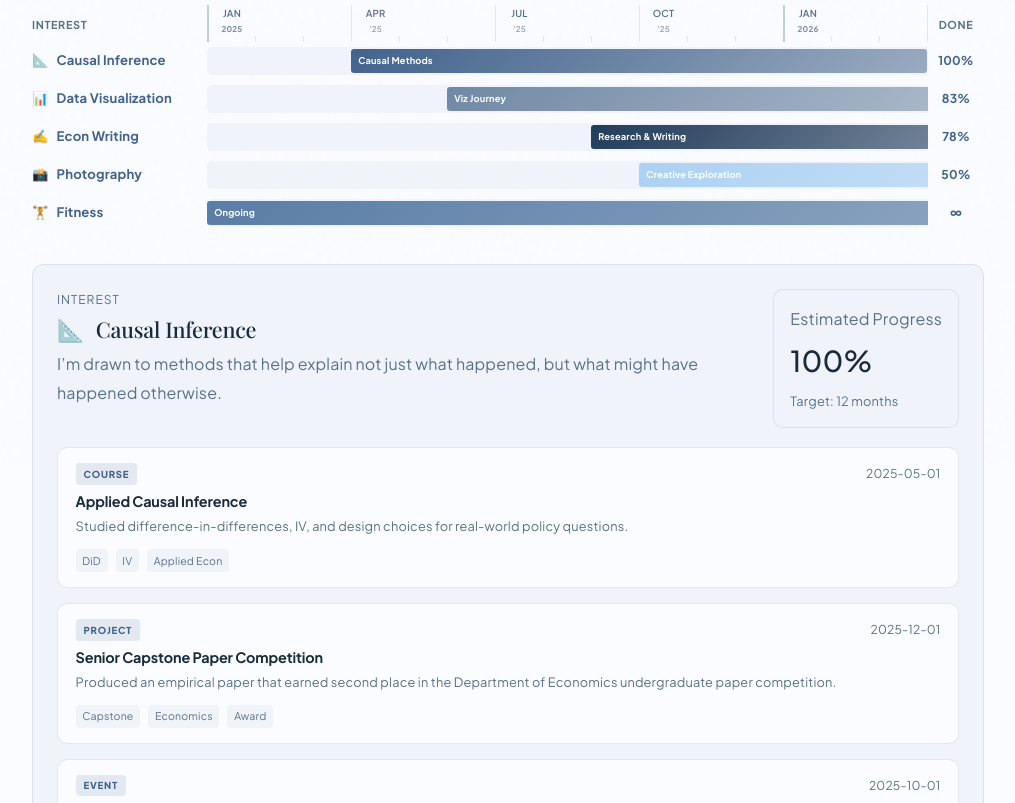
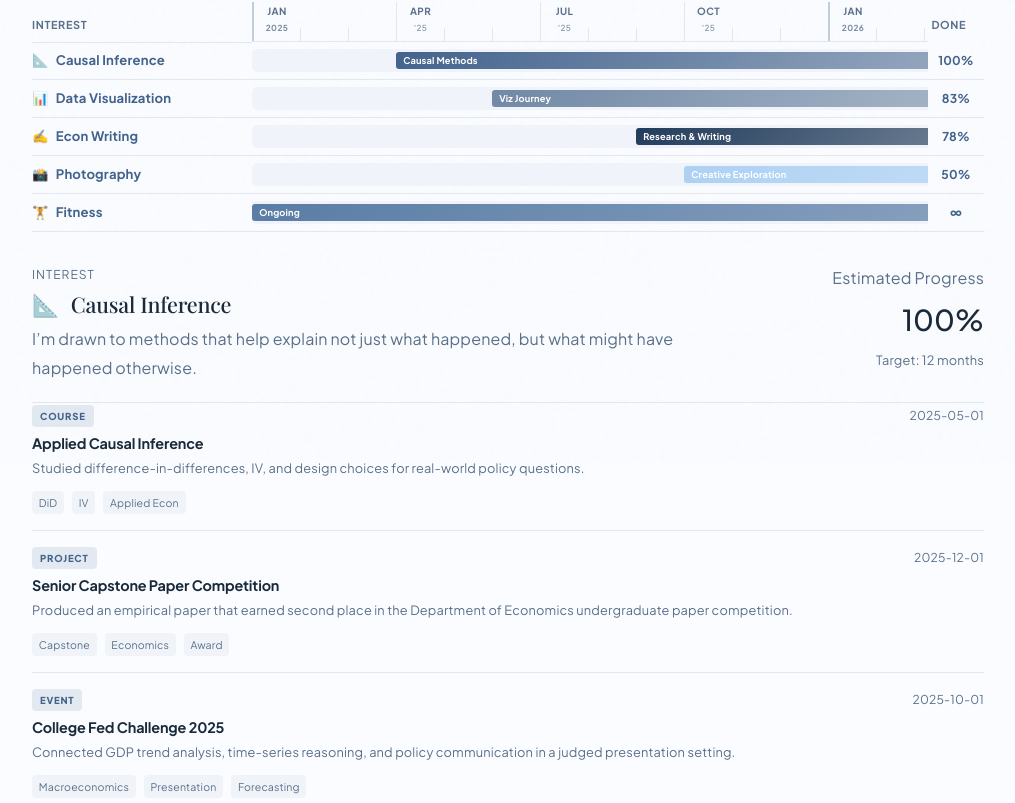
Before and after one commit to Bonita-Chen/Bonita-Chen.github.io, a Next.js app: page /interests in a window 1280 px wide. Shown: the part 337-1140 px from the top of the page, without its empty margins (132-1147 px from the left). Built offline with nearby package versions, Linux system fonts and the light colour scheme; no server answers; a web font is replaced by a local one.

Commit message:
Refine interests timeline and update contact links

```diff
--- a/app/contact/page.tsx
+++ b/app/contact/page.tsx
@@ -8,7 +8,7 @@ import { createPageMetadata } from '@/lib/metadata';
 
 export const metadata: Metadata = createPageMetadata({
   title: 'Contact',
-  description: 'Contact Baojia Chen via email or LinkedIn.',
+  description: 'Contact Baojia Chen via email, LinkedIn, or GitHub.',
   path: '/contact/',
 });
 
--- a/app/styles/dark-mode.css
+++ b/app/styles/dark-mode.css
@@ -151,10 +151,13 @@
 
 [data-theme='dark'] .post-cover,
 [data-theme='dark'] .project-card,
-[data-theme='dark'] .interest-detail,
-[data-theme='dark'] .gantt-layout,
 [data-theme='dark'] .admin-panel-card {
   background: rgba(22, 34, 49, 0.78);
+}
+
+[data-theme='dark'] .interest-detail,
+[data-theme='dark'] .gantt-layout {
+  background: transparent;
 }
 
 /*
--- a/app/styles/pages/interests.css
+++ b/app/styles/pages/interests.css
@@ -26,7 +26,7 @@
 
 .gantt-layout {
   display: grid;
-  grid-template-columns: 175px minmax(0, 1fr) 56px;
+  grid-template-columns: 220px minmax(0, 1fr) 56px;
   gap: 0;
   align-items: start;
 }
@@ -43,6 +43,7 @@
   display: flex;
   align-items: flex-end;
   padding-bottom: 0.4rem;
+  padding-right: 0.9rem;
   font-size: 0.68rem;
   font-weight: 700;
   text-transform: uppercase;
@@ -56,6 +57,7 @@
   height: 38px;
   display: flex;
   align-items: center;
+  border-bottom: 1px solid var(--color-border);
 }
 
 /* — Left column: labels — */
@@ -65,7 +67,7 @@
 }
 
 .gantt-label {
-  gap: 0.5rem;
+  gap: 0.45rem;
   color: var(--color-accent);
   text-decoration: none;
   font-weight: 650;
@@ -74,12 +76,15 @@
   white-space: nowrap;
   overflow: hidden;
   text-overflow: ellipsis;
+  text-decoration-color: transparent;
+  transition: color var(--duration-fast) var(--ease-out);
 }
 
 .gantt-label:hover {
   color: var(--color-accent-hover);
   text-decoration: underline;
   text-underline-offset: 3px;
+  text-decoration-color: var(--color-accent-underline);
 }
 
 /* — Middle column: scrollable timeline — */
@@ -116,6 +121,7 @@
   display: grid;
   grid-template-columns: repeat(var(--month-count, 15), 1fr);
   align-items: flex-end;
+  border-bottom: 1px solid var(--color-border);
 }
 
 .gantt-month {
@@ -123,13 +129,13 @@
   flex-direction: column;
   align-items: center;
   justify-content: flex-end;
-  padding-bottom: 0.3rem;
+  padding: 0.35rem 0;
   color: var(--color-fg-light);
-  font-size: 0.6rem;
-  font-weight: 600;
+  font-size: 0.62rem;
+  font-weight: 700;
   text-transform: uppercase;
   text-align: center;
-  letter-spacing: 0.02em;
+  letter-spacing: 0.04em;
   border-left: 1px solid var(--color-border);
   min-width: 0;
   overflow: hidden;
@@ -149,7 +155,7 @@
 
 .gantt-month small {
   display: block;
-  font-size: 0.5rem;
+  font-size: 0.52rem;
   font-weight: 600;
   opacity: 0.65;
   margin-top: 1px;
@@ -175,11 +181,17 @@
   opacity: 1;
 }
 
+.gantt-col-left .gantt-label:first-of-type,
+.gantt-timeline-inner .gantt-track:first-of-type,
+.gantt-col-right .gantt-progress:first-of-type {
+  border-top: 1px solid var(--color-border);
+}
+
 /* Track rows */
 .gantt-track {
   position: relative;
   height: 38px;
-  padding: 5px 0;
+  padding: 0;
 }
 
 .gantt-track::before {
@@ -187,8 +199,8 @@
   position: absolute;
   left: 0;
   right: 0;
-  top: 5px;
-  bottom: 5px;
+  top: 7px;
+  bottom: 7px;
   background: var(--color-bg-alt);
   border-radius: 5px;
 }
@@ -197,8 +209,8 @@
   position: absolute;
   left: var(--interest-left);
   width: var(--interest-width);
-  top: 7px;
-  bottom: 7px;
+  top: 10px;
+  bottom: 10px;
   display: inline-flex;
   align-items: center;
   border-radius: 3px;
@@ -213,6 +225,7 @@
   padding: 0 0.45rem;
   white-space: nowrap;
   overflow: hidden;
+  text-overflow: ellipsis;
   z-index: 1;
   animation: gantt-grow 0.8s var(--ease-out) forwards;
 }
@@ -246,23 +259,22 @@
 .interests-details {
   display: flex;
   flex-direction: column;
-  gap: 2rem;
+  gap: 2.6rem;
 }
 
 .interest-detail {
-  padding: 1.5rem;
-  border-radius: 12px;
-  border: 1px solid var(--color-border);
-  background: var(--color-bg-alt);
+  padding: 0;
+  border: 0;
+  border-radius: 0;
+  background: transparent;
   scroll-margin-top: calc(var(--header-height) + 2rem);
-  transition:
-    border-color var(--duration-fast) var(--ease-out),
-    box-shadow var(--duration-fast) var(--ease-out);
+  box-shadow: none;
+  transition: none;
 }
 
-.interest-detail:hover {
-  border-color: var(--color-accent-border);
-  box-shadow: var(--shadow-md);
+.interest-detail + .interest-detail {
+  padding-top: 2.6rem;
+  border-top: 1px solid var(--color-border);
 }
 
 .interest-detail-header {
@@ -300,10 +312,10 @@
 
 .interest-detail-stat {
   min-width: 180px;
-  padding: 0.95rem 1rem;
-  border-radius: 10px;
-  background: var(--color-bg-alt);
-  border: 1px solid var(--color-border);
+  padding: 0;
+  border: 0;
+  background: transparent;
+  text-align: right;
 }
 
 .interest-detail-stat span,
@@ -321,26 +333,28 @@
 
 .interest-entry-list {
   display: grid;
-  gap: 0.9rem;
+  gap: 0;
 }
 
 .interest-entry {
   display: block;
-  padding: 0.95rem 1.1rem;
-  border-radius: 10px;
-  border: 1px solid var(--color-border);
-  background: var(--color-bg);
+  padding: 1rem 0;
+  border: 0;
+  border-top: 1px solid var(--color-border);
+  border-radius: 0;
+  background: transparent;
   text-decoration: none;
   transition:
-    border-color var(--duration-fast) var(--ease-out),
     transform var(--duration-fast) var(--ease-out),
-    box-shadow var(--duration-fast) var(--ease-out);
+    color var(--duration-fast) var(--ease-out);
+}
+
+.interest-entry:first-child {
+  padding-top: 0.15rem;
 }
 
 .interest-entry--link:hover {
   transform: translateX(4px);
-  border-color: var(--color-accent-border);
-  box-shadow: var(--shadow-md);
 }
 
 .interest-entry-meta {
@@ -398,7 +412,7 @@
 
 @media (max-width: 900px) {
   .gantt-layout {
-    grid-template-columns: 130px minmax(0, 1fr) 48px;
+    grid-template-columns: 168px minmax(0, 1fr) 48px;
   }
 
   .gantt-label {
@@ -412,7 +426,7 @@
 
 @media (max-width: 600px) {
   .gantt-layout {
-    grid-template-columns: 110px minmax(0, 1fr) 42px;
+    grid-template-columns: 146px minmax(0, 1fr) 42px;
   }
 
   .gantt-label {
--- a/src/data/contact.ts
+++ b/src/data/contact.ts
@@ -1,4 +1,5 @@
 import { IconDefinition } from '@fortawesome/fontawesome-svg-core';
+import { faGithub } from '@fortawesome/free-brands-svg-icons/faGithub';
 import { faLinkedinIn } from '@fortawesome/free-brands-svg-icons/faLinkedinIn';
 import { faEnvelope } from '@fortawesome/free-regular-svg-icons/faEnvelope';
 
@@ -15,6 +16,11 @@ const data: ContactItem[] = [
     icon: faLinkedinIn,
   },
   {
+    link: 'https://github.com/Bonita-Chen',
+    label: 'GitHub',
+    icon: faGithub,
+  },
+  {
     link: 'mailto:bonitachen910@gmail.com',
     label: 'Email',
     icon: faEnvelope,
```
Also changed, not shown: 1 other file (tests, documents, lock files or other folders).
